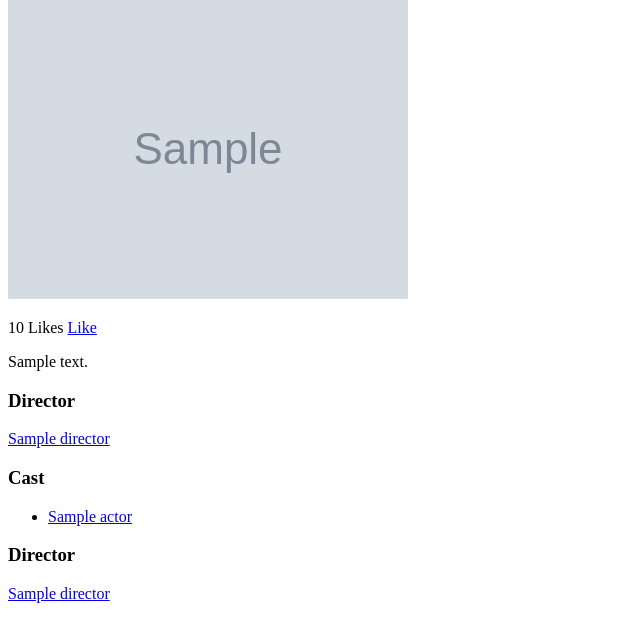
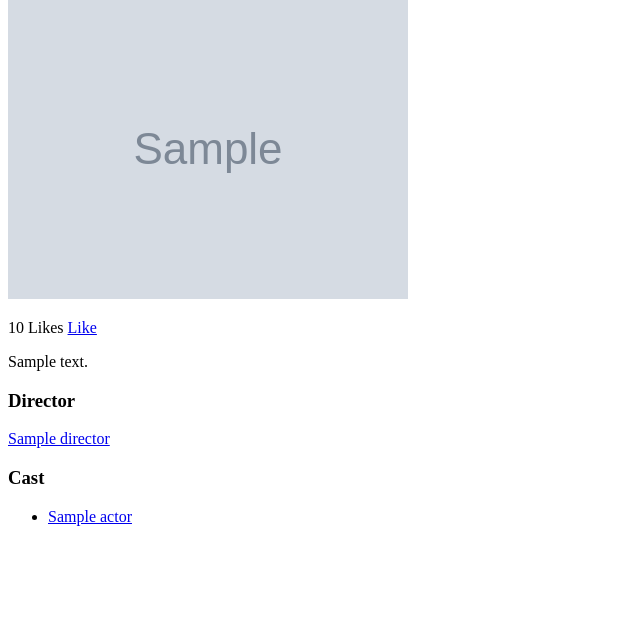
Before and after one commit to Anue/imdj, a Django app: template imdj/movies/templates/imdj/movie_detail.html in a window 1280 px wide. Shown: the part 68-710 px from the top of the page, without its empty margins (0-640 px from the left). Run offline with Django 3.2, Linux system fonts and the light colour scheme; the template is opened without the code that fills it: most values are stand-ins (such as "Sample title", 1, 10 or a date in 2020); grey boxes marked "Sample" are stand-in pictures.

Commit message:
unify director display in movie detail

```diff
--- a/imdj/movies/templates/imdj/movie_detail.html
+++ b/imdj/movies/templates/imdj/movie_detail.html
@@ -21,18 +21,16 @@
      style="display: none">Like</a>
 </p>
 <p>{{ object.description }}</p>
+{% with object.director as director %}
+{% if director %}
 <h3>Director</h3>
-<a href="{{ object.director.get_absolute_url }}">{{ object.director.get_full_name }}</a>
+<a href="{{ director.get_absolute_url }}">{{ director.get_full_name }}</a>
+{% endif %}
+{% endwith %}
 <h3>Cast</h3>
 <ul>
   {% for actor in object.actors.all %}
   <li><a href="{{ actor.get_absolute_url }}">{{ actor.get_full_name }}</a></li>
   {% endfor %}
 </ul>
-{% with object.director as director %}
-{% if director %}
-<h3>Director</h3>
-<a href="{{ director.get_absolute_url }}">{{ director.get_full_name }}</a>
-{% endif %}
-{% endwith %}
 {% endblock %}
```
